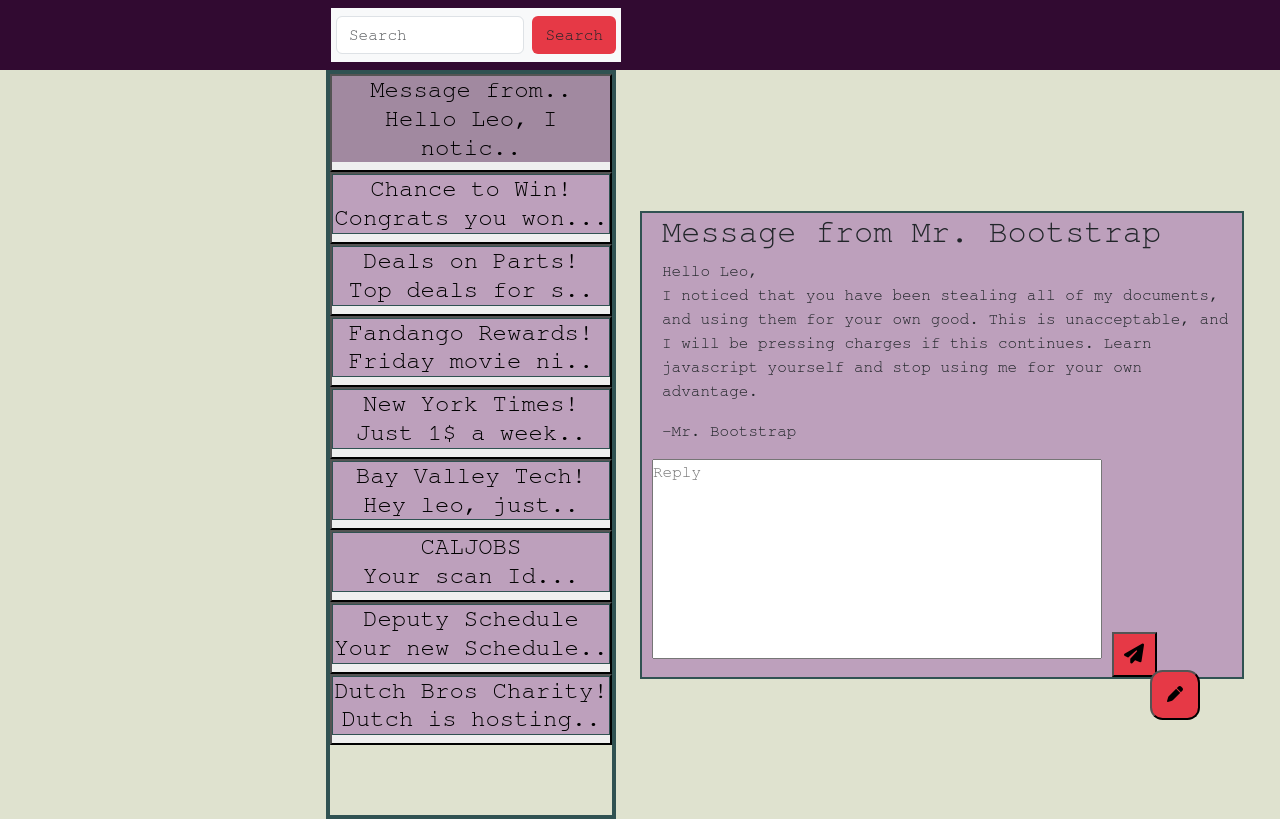
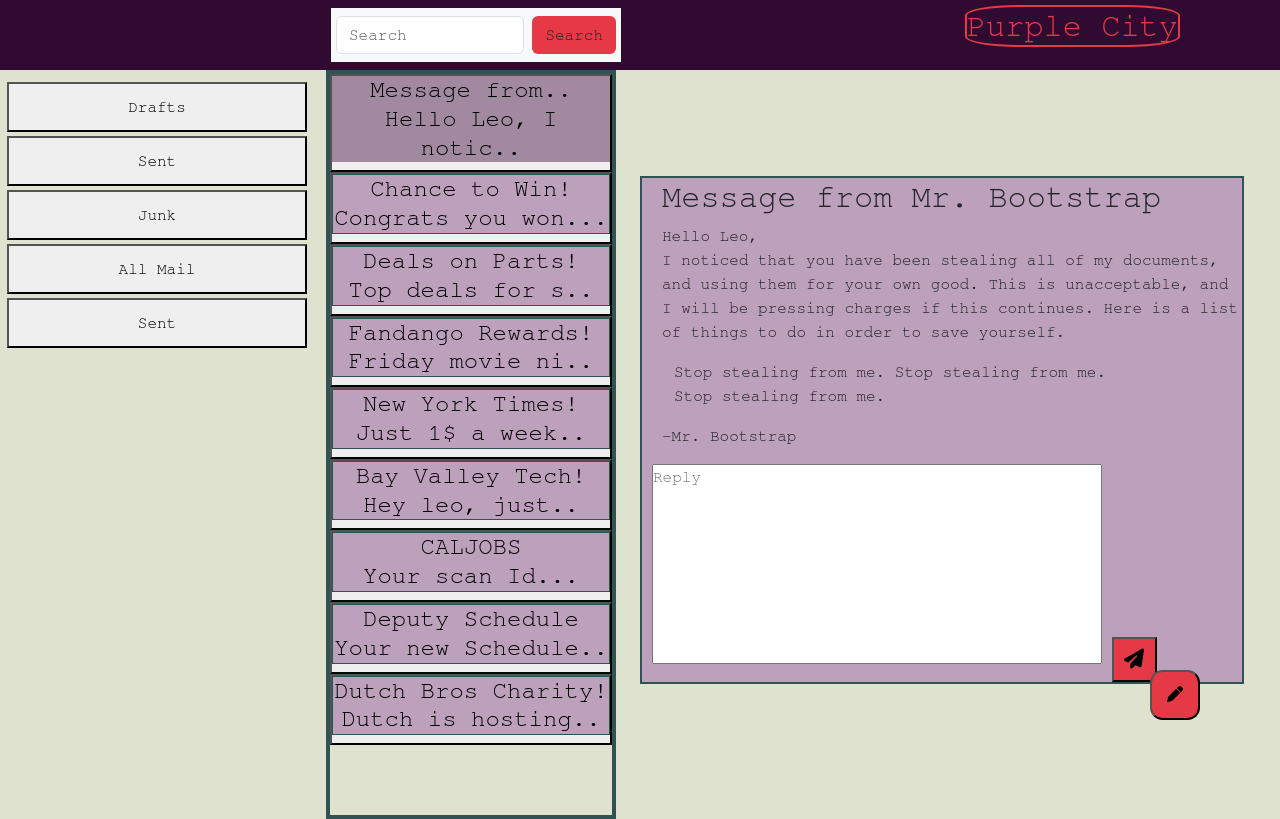
Before and after one commit to Flunky420/bootstrap-email-masellis, a plain HTML site: page index.html in a window 1280 px wide. Drawn offline with nearby package versions, Linux system fonts and the light colour scheme.

Commit message:
final touches

```diff
--- a/index.html
+++ b/index.html
@@ -9,9 +9,17 @@
   </head>
   <body>
     <div class="container-fluid">
+      <h2 class="website-heading">Purple City</h2>
         <div class="row w-100">
           <div class="col-sm-12 col-md-6 col-lg-3 d-none d-lg-block">
             <!-- Folder Select -->
+            <div class="email-folders-wrap">
+              <button class="email-folders">Drafts</button>
+              <button class="email-folders">Sent</button>
+              <button class="email-folders">Junk</button>
+              <button class="email-folders">All Mail</button>
+              <button class="email-folders">Sent</button>
+            </div>
           </div>
           <div class="col-sm-12 col-md-4 col-lg-3 d-none d-md-block">
             <!-- Email Select -->
@@ -59,7 +67,12 @@
             <div class="email-container">
               <div class="open-email">
               <h2 class="email-text">Message from Mr. Bootstrap</h2>
-              <p class="email-text">Hello Leo,<br></nr> I noticed that you have been stealing all of my documents, and using them for your own good. This is unacceptable, and I will be pressing charges if this continues. Learn javascript yourself and stop using me for your own advantage.</p>
+              <p class="email-text">Hello Leo,<br></nr> I noticed that you have been stealing all of my documents, and using them for your own good. This is unacceptable, and I will be pressing charges if this continues. Here is a list of things to do in order to save yourself.</p>
+              <ol class="number-display">
+                <li> Stop stealing from me.</li>
+                <li> Stop stealing from me.</li>
+                <li> Stop stealing from me.</li>
+              </ol>
               <p class="email-text">-Mr. Bootstrap</p>
               <textarea class="reply-box" placeholder="Reply"></textarea>
               <button class="reply-button"> <i class="fa-solid fa-paper-plane fa-lg"></i></button>
--- a/styles.css
+++ b/styles.css
@@ -8,7 +8,7 @@
 .email-container {
     display: flex;
     justify-content: center;
-    margin-top: 75px;
+    margin-top: 40px;
     min-height: 450px;
     max-height: 600px;
     }
@@ -16,6 +16,7 @@
 .open-email{
     border: 2px solid #305252;
     background-color: #bda0bc;
+    max-height: 600px;
 }
 
 .container-fluid {
@@ -108,9 +109,36 @@ html {
 
 .selected-email{
     background-color: #a189a0;
+}
 
-}
 .email{
     background-color:#bda0bc;
     border: 1px solid #305252;
 }
+
+.email-folders {
+    width: 300px;
+    height: 50px;
+    margin: 2px;
+}
+
+
+.email-folders-wrap {
+    display: flex;
+    flex-direction: column;
+    margin-top: 80px;
+    align-items: center;
+}
+
+.website-heading{
+    position: absolute;
+    Right: 100px;
+    margin-top: 5px;
+    color:#e63946;
+    Border: 2px solid #e63946;
+    border-radius: 25%;
+}
+
+li{
+    display: inline-block;
+}
```
